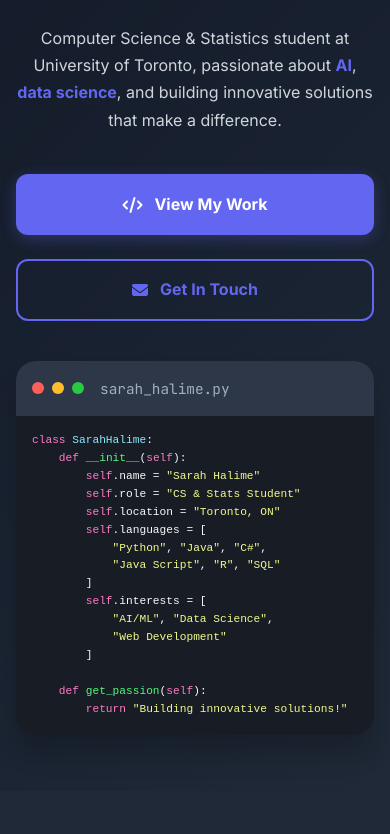
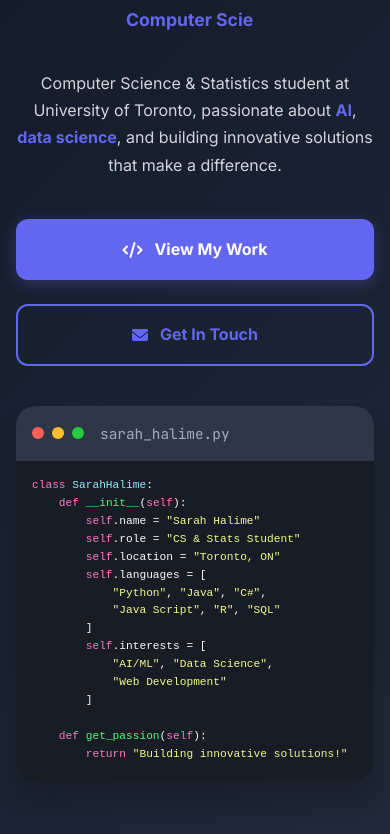
Before and after one commit to sarahhalime/Personal-Website, a website built with Vite: page index.html in a window 390 px wide. Shown: the part 398-1232 px from the top of the page. Built offline with nearby package versions, Linux system fonts and the light colour scheme.

Commit message:
Fixed header spacing (for mobile)

```diff
--- a/css/style.css
+++ b/css/style.css
@@ -1124,6 +1124,10 @@ section {
         padding: 0 1.5rem;
     }
 
+    .hero {
+        padding-top: 125px;
+    }
+
     /* Hero: stack intro text on top, code window below */
     .hero-content {
         grid-template-columns: minmax(0, 1fr);
@@ -1148,6 +1152,7 @@ section {
     .profile-image {
         order: 1;
         justify-self: center;
+        margin-top: 1.5rem;
     }
     .hero-text {
         order: 2;
```
